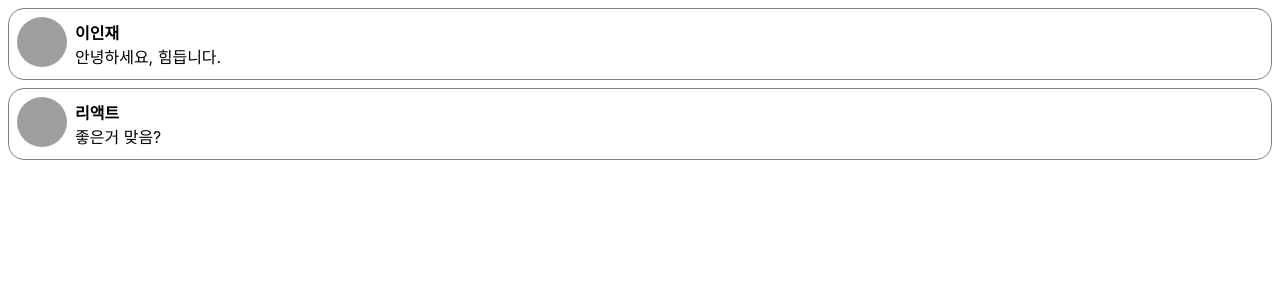
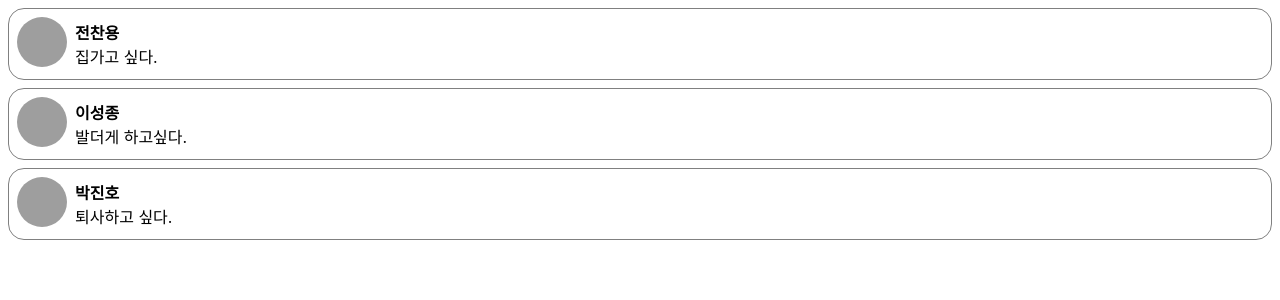
Before and after one commit to JCY-3958/React, a React (Create React App) app: page / in a window 1280 px wide. Shown: the top 300 px of the page. Built offline with nearby package versions, Linux system fonts and the light colour scheme; grey boxes are pictures that could not be loaded.

Commit message:
리액트 첫날 5장 까지

```diff
--- a/src/chpater-5/CommentList.jsx
+++ b/src/chpater-5/CommentList.jsx
@@ -1,11 +1,31 @@
 import React from "react";
 import Comment from "./Comment";
+
+const comments = [
+  {
+    name: "전찬용",
+    comment: "집가고 싶다.",
+  },
+  {
+    name: "이성종",
+    comment: "발더게 하고싶다.",
+  },
+  {
+    name: "박진호",
+    comment: "퇴사하고 싶다.",
+  }
+];
 
 function CommentList(props) {
   return (
     <div>
-      <Comment name={"이인재"} comment={"안녕하세요, 힘듭니다."} />
-      <Comment name={"리액트"} comment={"좋은거 맞음?"} />
+      {comments.map((comment) => {
+        return (
+          <Comment name={comment.name} comment={comment.comment} />
+        );
+      })}
+      {/* <Comment name={"이인재"} comment={"안녕하세요, 힘듭니다."} /> */}
+      {/* <Comment name={"리액트"} comment={"좋은거 맞음?"} /> */}
     </div>
   );
 }
```
